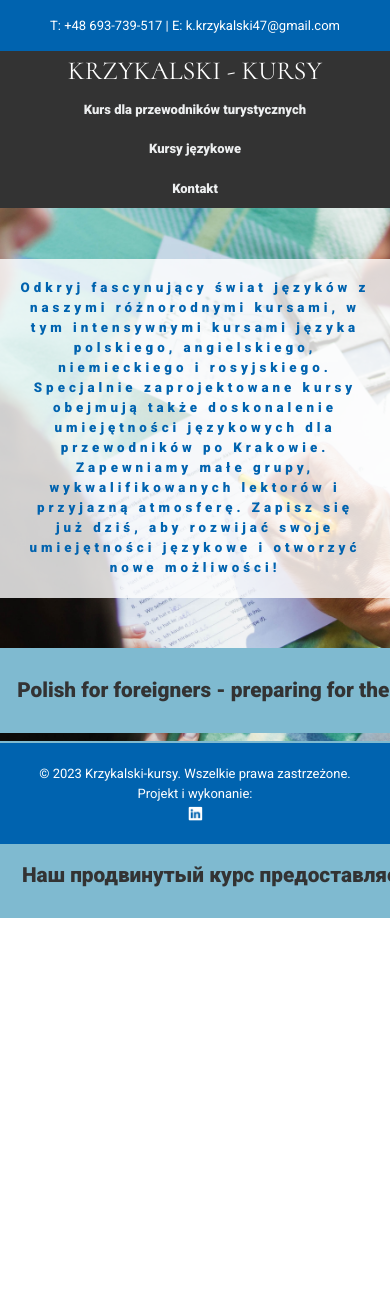
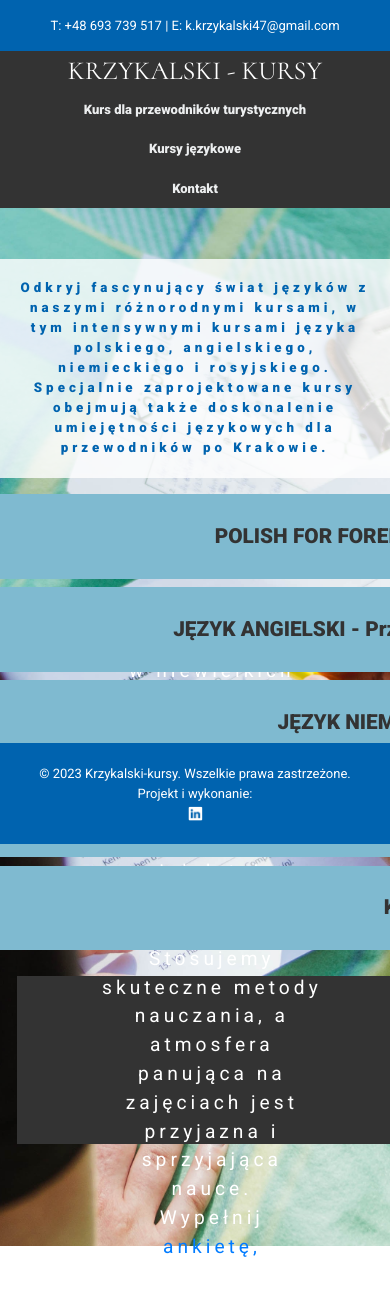
Before and after one commit to olga-kacala/turystyka-kursy, a React (Create React App) app in the folder kursy/: page /Language in a window 390 px wide. Shown: the top 1296 px of the page. Before the commit the page ends 934 px from the top, so only its background shows below. Built offline with nearby package versions, Linux system fonts and the light colour scheme; the HTML template or start-up script is replaced by a standard one.

Commit message:
lang offer

```diff
--- a/kursy/src/components/Header/Header.tsx
+++ b/kursy/src/components/Header/Header.tsx
@@ -34,7 +34,7 @@ export function Header() {
     <div>
       <header className={classes.header}>
         <div className={classes.topContact}>
-          <p>T: +48 693-739-517 | E: k.krzykalski47@gmail.com</p>
+          <p>T: +48 693 739 517 | E: k.krzykalski47@gmail.com</p>
         </div>
 
         {isMobile && (
--- a/kursy/src/components/Language/Language.module.css
+++ b/kursy/src/components/Language/Language.module.css
@@ -5,7 +5,7 @@ body {
 .offerContainer {
   display: flex;
   flex-direction: column;
-  height: 74vh;
+  height: auto;
   background-image: url("../../../public/Img/annika-gordon-cZISY8ai2iA-unsplash.webp");
   background-size: cover;
   background-position: center;
@@ -14,16 +14,17 @@ body {
 .titleContainer {
   display: flex;
   flex-direction: row;
+  justify-content: center;
 }
 
 .offerText {
   display: flex;
   align-items: center;
   text-align: center;
-  padding: 8vw;
-  width: 100vw;
+  padding: 3vw;
+  width: 80vw;
   background-color: rgba(255, 255, 255, 0.8);
-  margin: 6vh 0;
+  margin: 2vh 0;
   color: rgb(0, 99, 175) !important;
   letter-spacing: 4px;
   font-weight: bolder;
@@ -34,10 +35,10 @@ body {
   display: flex;
   flex-direction: column;
   justify-content: center;
+  padding-bottom: 10vh;
 }
 
-.GER,
-.RUS {
+.LANG {
   display: flex;
   height: 10vh;
   margin: 15px 0;
@@ -53,14 +54,29 @@ body {
 
 .marqueeText {
   white-space: nowrap;
-  animation: marquee 25s linear infinite;
+  animation: marquee 60s linear infinite;
 }
 
-.GER:hover,
-.RUS:hover {
+.LANG:hover {
   background-color: rgb(11, 191, 20);
   color: white;
   transition: 0.5s;
+}
+
+.bottomOffer {
+  display: flex;
+  flex-direction: column;
+ height: 20vh;
+  width: 100vw;
+  justify-content: center;
+  align-items: center;
+ text-align: center;
+  background-color: #333 ;
+  margin: 2vh;
+  padding: 10vh;
+  color: white!important;
+  letter-spacing: 4px;
+  font-size: larger;
 }
 
 @keyframes marquee {
@@ -89,8 +105,7 @@ body {
     margin-top: 6vh;
   }
 
-  .GER,
-  .RUS {
+  .LANG {
     margin: 0;
     margin-bottom: 1vh;
   }
@@ -117,8 +132,7 @@ body {
     width: 100vw;
   }
 
-  .GER,
-  .RUS {
+ .LANG {
     margin: 0;
     margin-bottom: 1vh;
   }
--- a/kursy/src/components/Language/Language.tsx
+++ b/kursy/src/components/Language/Language.tsx
@@ -1,39 +1,90 @@
 import classes from "./Language.module.css";
+import { useRef } from "react";
 
 export function Language() {
+  const bottomOfferRef = useRef<HTMLDivElement | null>(null);
+
+  const scrollToBottomOffer = () => {
+    if (bottomOfferRef.current) {
+      bottomOfferRef.current.scrollIntoView({ behavior: "smooth" });
+    }
+  };
+
   return (
     <div className={classes.offerContainer}>
       <div className={classes.titleContainer}>
-
         <div className={classes.offerText}>
-
-Odkryj fascynujący świat języków z naszymi różnorodnymi kursami, w tym intensywnymi kursami języka polskiego, angielskiego, niemieckiego i rosyjskiego. Specjalnie zaprojektowane kursy obejmują także doskonalenie umiejętności językowych dla przewodników po Krakowie. Zapewniamy małe grupy, wykwalifikowanych lektorów i przyjazną atmosferę. Zapisz się już dziś, aby rozwijać swoje umiejętności językowe i otworzyć nowe możliwości!
+          Odkryj fascynujący świat języków z naszymi różnorodnymi kursami, w tym
+          intensywnymi kursami języka polskiego, angielskiego, niemieckiego i
+          rosyjskiego. Specjalnie zaprojektowane kursy obejmują także
+          doskonalenie umiejętności językowych dla przewodników po Krakowie.
         </div>
       </div>
 
       <section className={classes.languageOffer}>
-      <article className={classes.GER}>
+        <article className={classes.LANG}
+        onClick={scrollToBottomOffer}>
           <div className={classes.marqueeText}>
-          Polish for foreigners - preparing for the respective certificate of proficiency in the Polish language as a foreign language.
+            POLISH FOR FOREINERS - preparing for the respective certificate of
+            proficiency in the Polish language as a foreign language.
           </div>
         </article>
+        <article className={classes.LANG}
+        onClick={scrollToBottomOffer}>
+          <div className={classes.marqueeText}>
+            JĘZYK ANGIELSKI - Przeżyj przygodę z językiem angielskim na różnych
+            poziomach naszych kursów!
+          </div>
+        </article>
+        <article className={classes.LANG}
+        onClick={scrollToBottomOffer}>
+          <div className={classes.marqueeText}>
+            JĘZYK NIEMIECKI - Wzmożony kurs języka niemieckiego, doskonały
+            zwłaszcza dla tych, którzy planują podjąć pracę w Niemczech lub
+            przygotowują się do matury!
+          </div>
+        </article>
+        <article className={classes.LANG}
+        onClick={scrollToBottomOffer}>
+          <div className={classes.marqueeText}>
+            JĘZYK ROSYJSKI - Wzmożony kurs języka rosyjskiego, doskonały
+            zwłaszcza dla tych, którzy potrzebują go w relacjach biznesowych lub
+            przygotowują się do matury!
+          </div>
+        </article>
+        <article className={classes.LANG}
+        onClick={scrollToBottomOffer}>
+          <div className={classes.marqueeText}>
+            KURS DOSKONALENIA JĘZYKOWEGO - dla przewodników po Krakowie,
+            przygotowujących się do oprowadzania turystów zagranicznych w języku
+            angielskim, czeskim, francuskim, hiszpańskim, niemieckim, rosyjskim
+            i włoskim!
+          </div>
+        </article>
+        <div className={classes.titleContainer}>
+        <div className={classes.bottomOffer} ref={bottomOfferRef}>
+        Oferujemy naukę w niewielkich grupach (2-6 osób) prowadzoną przez
+        doświadczonych lektorów-neofilologów z wieloletnim doświadczeniem
+        pedagogicznym. Stosujemy skuteczne metody nauczania, a atmosfera
+        panująca na zajęciach jest przyjazna i sprzyjająca nauce.
+        <br/>Wypełnij
+        <a
+          href={process.env.PUBLIC_URL + "/Img/ankietaJezyki.pdf"}
+          download="ankietaKursJezykowy.pdf"
+        >
+          ankietę,
+        </a>
+         a przygotujemy dla Ciebie spersonalizowaną ofertę dostosowaną do
+        Twoich indywidualnych potrzeb.
+      </div>
+      </div>
 
 
-        <article className={classes.GER}>
-          <div className={classes.marqueeText}>
-            Unser Fortgeschrittenenkurs bietet eine einzigartige Gelegenheit,
-            Ihre Deutschkenntnisse zu perfektionieren und in die Feinheiten der
-            Sprache einzutauchen
-          </div>
-        </article>
-        <article className={classes.RUS}>
-          <div className={classes.marqueeText}>
-            Наш продвинутый курс предоставляет уникальную возможность
-            совершенствовать знания русского языка, погружаясь в его тонкости и
-            нюансы
-          </div>
-        </article>
+
+
+
       </section>
+
     </div>
   );
 }
--- a/kursy/src/components/Tour/Tour.module.css
+++ b/kursy/src/components/Tour/Tour.module.css
@@ -28,12 +28,22 @@
   text-align: left;
   overflow-y: auto;
   height: 74vh;
-  margin-right: 2vw;
   margin-bottom: 10vh;
-  padding-top: 2vh;
-  color: rgb(0, 99, 175) !important;
+  padding: 2vh;
+  color: white !important;
   letter-spacing: 4px;
   font-size: larger;
+
+}
+
+.offerHeader {
+  background-color: rgb(147, 161, 171);
+  padding: 3vw;
+}
+
+article {
+ justify-content: center;
+ padding: 1vw;
 }
 
 .offerDescription {
@@ -56,10 +66,6 @@ img {
   width: auto;
   position: sticky;
   top: 0;
-}
-
-article {
-  margin: 2vw 2vw 2vw 0;
 }
 
 @media (max-width: 450px) {
--- a/kursy/src/components/Tour/Tour.tsx
+++ b/kursy/src/components/Tour/Tour.tsx
@@ -35,7 +35,7 @@ export function Tour() {
         </div>
       </div>
       <div className={classes.offerText}>
-        <article>
+        <div className={classes.offerHeader}><article>
           <em>Kazimierz Krzykalski Wycieczki Lokalne i Kursy</em> jest rezultatem ponad
           pięćdziesięcioletniego doświadczenia w prowadzeniu fascynujących
           wycieczek po Krakowie.
@@ -46,6 +46,7 @@ export function Tour() {
           chwile podczas naszych autorskich wycieczek lokalnych i kursów. Odkryj
           Kraków z pasją i doświadczeniem!
         </article>
+</div>
 
         <div className={classes.offerDescription}>
           <h2>Kurs Przewodnika po Krakowie (5. edycja)</h2>
```
Also changed, not shown: 1 other file (tests, documents, lock files or other folders).
